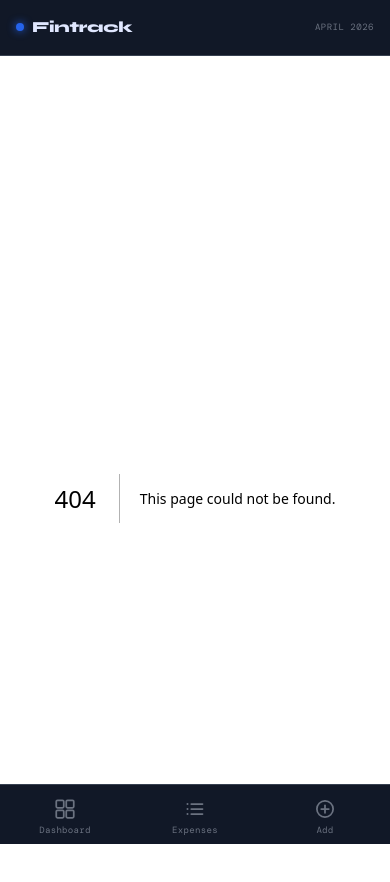
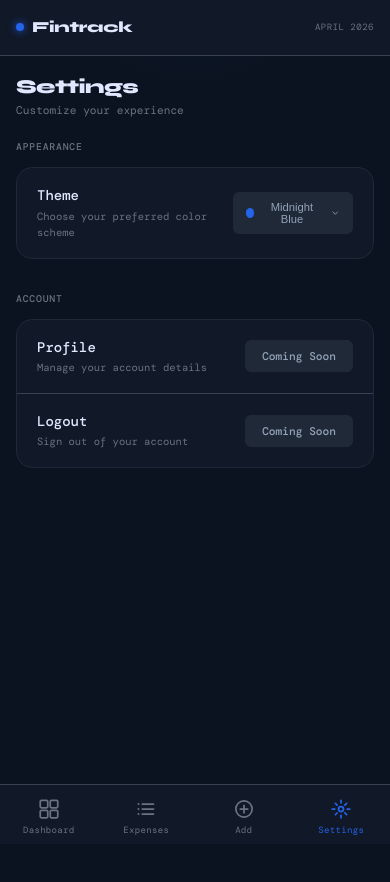
Before and after one commit to sprajosh/plutus, a Next.js app: page /settings in a window 390 px wide. Before the commit this address had no page. Shown: the top 882 px of the page. After the commit the page ends 844 px from the top, so only its background shows below. Built offline with nearby package versions, Linux system fonts and the light colour scheme; a web font is replaced by a local one.

Commit message:
Add settings page with theme dropdown and mobile nav with active states

```diff
--- /dev/null
+++ b/app/components/MobileNav.tsx
@@ -0,0 +1,50 @@
+'use client';
+
+import { usePathname } from 'next/navigation';
+import Link from 'next/link';
+
+export function MobileNav() {
+  const pathname = usePathname();
+
+  const isActive = (path: string) => pathname === path;
+
+  return (
+    <nav className="mobile-nav">
+      <Link href="/" className={`mobile-nav-link ${isActive('/') ? 'active' : ''}`}>
+        <svg viewBox="0 0 16 16" fill="none" stroke="currentColor" strokeWidth="1.4" strokeLinecap="round" strokeLinejoin="round">
+          <rect x="1" y="1" width="6" height="6" rx="1"/>
+          <rect x="9" y="1" width="6" height="6" rx="1"/>
+          <rect x="1" y="9" width="6" height="6" rx="1"/>
+          <rect x="9" y="9" width="6" height="6" rx="1"/>
+        </svg>
+        Dashboard
+      </Link>
+      <Link href="/expenses" className={`mobile-nav-link ${isActive('/expenses') ? 'active' : ''}`}>
+        <svg viewBox="0 0 16 16" fill="none" stroke="currentColor" strokeWidth="1.4" strokeLinecap="round" strokeLinejoin="round">
+          <line x1="5" y1="4" x2="14" y2="4"/>
+          <line x1="5" y1="8" x2="14" y2="8"/>
+          <line x1="5" y1="12" x2="14" y2="12"/>
+          <circle cx="2" cy="4" r="0.8" fill="currentColor" stroke="none"/>
+          <circle cx="2" cy="8" r="0.8" fill="currentColor" stroke="none"/>
+          <circle cx="2" cy="12" r="0.8" fill="currentColor" stroke="none"/>
+        </svg>
+        Expenses
+      </Link>
+      <Link href="/expenses/new" className={`mobile-nav-link mobile-nav-add ${isActive('/expenses/new') ? 'active' : ''}`}>
+        <svg viewBox="0 0 16 16" fill="none" stroke="currentColor" strokeWidth="1.4" strokeLinecap="round" strokeLinejoin="round">
+          <circle cx="8" cy="8" r="6.5"/>
+          <line x1="8" y1="5" x2="8" y2="11"/>
+          <line x1="5" y1="8" x2="11" y2="8"/>
+        </svg>
+        Add
+      </Link>
+      <Link href="/settings" className={`mobile-nav-link ${isActive('/settings') ? 'active' : ''}`}>
+        <svg viewBox="0 0 16 16" fill="none" stroke="currentColor" strokeWidth="1.4" strokeLinecap="round" strokeLinejoin="round">
+          <circle cx="8" cy="8" r="2"/>
+          <path d="M8 1v2M8 13v2M1 8h2M13 8h2M3.5 3.5l1.4 1.4M11.1 11.1l1.4 1.4M3.5 12.6l1.4-1.4M11.1 4.9l1.4-1.4"/>
+        </svg>
+        Settings
+      </Link>
+    </nav>
+  );
+}
--- a/app/layout.tsx
+++ b/app/layout.tsx
@@ -1,19 +1,28 @@
 import type { Metadata } from 'next';
 import Link from 'next/link';
 import './globals.css';
+import { MobileNav } from './components/MobileNav';
 
 export const metadata: Metadata = {
   title: 'Fintrack — Expense Planner',
   description: 'Personal finance expense tracker',
 };
 
+function getInitialTheme() {
+  if (typeof window !== 'undefined') {
+    return 'theme-' + (localStorage.getItem('fintrack-theme') || 'midnight-blue');
+  }
+  return 'theme-midnight-blue';
+}
+
 export default function RootLayout({ children }: { children: React.ReactNode }) {
   const now = new Date();
   const monthYear = now.toLocaleDateString('en-US', { month: 'long', year: 'numeric' });
+  const theme = getInitialTheme();
 
   return (
     <html lang="en">
-      <body>
+      <body className={theme}>
         <div className="app-shell">
           <header className="topbar">
             <Link href="/" className="topbar-logo">
@@ -63,36 +72,7 @@ export default function RootLayout({ children }: { children: React.ReactNode })
           </nav>
 
           {/* Mobile bottom nav */}
-          <nav className="mobile-nav">
-            <Link href="/" className="mobile-nav-link">
-              <svg viewBox="0 0 16 16" fill="none" stroke="currentColor" strokeWidth="1.4" strokeLinecap="round" strokeLinejoin="round">
-                <rect x="1" y="1" width="6" height="6" rx="1"/>
-                <rect x="9" y="1" width="6" height="6" rx="1"/>
-                <rect x="1" y="9" width="6" height="6" rx="1"/>
-                <rect x="9" y="9" width="6" height="6" rx="1"/>
-              </svg>
-              Dashboard
-            </Link>
-            <Link href="/expenses" className="mobile-nav-link">
-              <svg viewBox="0 0 16 16" fill="none" stroke="currentColor" strokeWidth="1.4" strokeLinecap="round" strokeLinejoin="round">
-                <line x1="5" y1="4" x2="14" y2="4"/>
-                <line x1="5" y1="8" x2="14" y2="8"/>
-                <line x1="5" y1="12" x2="14" y2="12"/>
-                <circle cx="2" cy="4" r="0.8" fill="currentColor" stroke="none"/>
-                <circle cx="2" cy="8" r="0.8" fill="currentColor" stroke="none"/>
-                <circle cx="2" cy="12" r="0.8" fill="currentColor" stroke="none"/>
-              </svg>
-              Expenses
-            </Link>
-            <Link href="/expenses/new" className="mobile-nav-link mobile-nav-add">
-              <svg viewBox="0 0 16 16" fill="none" stroke="currentColor" strokeWidth="1.4" strokeLinecap="round" strokeLinejoin="round">
-                <circle cx="8" cy="8" r="6.5"/>
-                <line x1="8" y1="5" x2="8" y2="11"/>
-                <line x1="5" y1="8" x2="11" y2="8"/>
-              </svg>
-              Add
-            </Link>
-          </nav>
+          <MobileNav />
 
           <main className="main-content fade-in">
             {children}
--- /dev/null
+++ b/app/settings/page.tsx
@@ -0,0 +1,129 @@
+'use client';
+
+import { useState, useEffect, useRef } from 'react';
+
+const themes = [
+  { id: 'midnight-blue', name: 'Midnight Blue', color: '#2563EB' },
+  { id: 'forest', name: 'Forest', color: '#4ade80' },
+  { id: 'sunset', name: 'Sunset', color: '#fb923c' },
+  { id: 'slate', name: 'Slate', color: '#38bdf8' },
+  { id: 'rose', name: 'Rose', color: '#f472b6' },
+  { id: 'forest-minimal', name: 'Forest Minimal', color: '#2F855A' },
+  { id: 'sunset-warm', name: 'Sunset Warm', color: '#F97316' },
+  { id: 'cool-teal', name: 'Cool Teal', color: '#14B8A6' },
+  { id: 'graphite-lime', name: 'Graphite Lime', color: '#84CC16' },
+  { id: 'deep-purple', name: 'Deep Purple', color: '#8B5CF6' },
+  { id: 'ocean-blue', name: 'Ocean Blue', color: '#3B82F6' },
+  { id: 'rose-soft', name: 'Rose Soft', color: '#F43F5E' },
+  { id: 'ice-blue', name: 'Ice Blue', color: '#38BDF8' },
+  { id: 'sand-light', name: 'Sand Light', color: '#D97706' },
+  { id: 'mint-light', name: 'Mint Light', color: '#14B8A6' },
+  { id: 'pastel-simple', name: 'Pastel Simple', color: '#A5B4FC' },
+  { id: 'soft-lavender', name: 'Soft Lavender', color: '#C4B5FD' },
+  { id: 'peach-calm', name: 'Peach Calm', color: '#FDBA74' },
+  { id: 'mint-breeze', name: 'Mint Breeze', color: '#99F6E4' },
+  { id: 'baby-blue', name: 'Baby Blue', color: '#93C5FD' },
+];
+
+export default function SettingsPage() {
+  const [currentTheme, setCurrentTheme] = useState('midnight-blue');
+  const [dropdownOpen, setDropdownOpen] = useState(false);
+  const dropdownRef = useRef<HTMLDivElement>(null);
+
+  useEffect(() => {
+    const saved = localStorage.getItem('fintrack-theme') || 'midnight-blue';
+    setCurrentTheme(saved);
+    document.body.className = `theme-${saved}`;
+  }, []);
+
+  useEffect(() => {
+    const handleClickOutside = (e: MouseEvent) => {
+      if (dropdownRef.current && !dropdownRef.current.contains(e.target as Node)) {
+        setDropdownOpen(false);
+      }
+    };
+    if (dropdownOpen) {
+      document.addEventListener('mousedown', handleClickOutside);
+      return () => document.removeEventListener('mousedown', handleClickOutside);
+    }
+  }, [dropdownOpen]);
+
+  const handleThemeChange = (themeId: string) => {
+    const className = `theme-${themeId}`;
+    setCurrentTheme(themeId);
+    localStorage.setItem('fintrack-theme', themeId);
+    document.body.className = className;
+    setDropdownOpen(false);
+  };
+
+  const currentThemeData = themes.find(t => t.id === currentTheme) || themes[0];
+
+  return (
+    <div>
+      <div className="page-header">
+        <div>
+          <h1 className="page-title">Settings</h1>
+          <p className="page-subtitle">Customize your experience</p>
+        </div>
+      </div>
+
+      <div className="settings-section">
+        <h2 className="settings-heading">Appearance</h2>
+        <div className="settings-card">
+          <div className="settings-row">
+            <div className="settings-label">
+              <span className="settings-label-title">Theme</span>
+              <span className="settings-label-desc">Choose your preferred color scheme</span>
+            </div>
+            <div className="theme-dropdown" ref={dropdownRef}>
+              <button
+                className="theme-dropdown-trigger"
+                onClick={() => setDropdownOpen(!dropdownOpen)}
+              >
+                <span className="theme-dot" style={{ background: currentThemeData.color }} />
+                {currentThemeData.name}
+                <svg className={`dropdown-arrow ${dropdownOpen ? 'open' : ''}`} width="12" height="12" viewBox="0 0 24 24" fill="none" stroke="currentColor" strokeWidth="2">
+                  <polyline points="6 9 12 15 18 9"/>
+                </svg>
+              </button>
+              {dropdownOpen && (
+                <div className="theme-dropdown-menu">
+                  {themes.map((theme) => (
+                    <button
+                      key={theme.id}
+                      className={`theme-dropdown-item ${currentTheme === theme.id ? 'active' : ''}`}
+                      onClick={() => handleThemeChange(theme.id)}
+                    >
+                      <span className="theme-dot" style={{ background: theme.color }} />
+                      {theme.name}
+                    </button>
+                  ))}
+                </div>
+              )}
+            </div>
+          </div>
+        </div>
+      </div>
+
+      <div className="settings-section">
+        <h2 className="settings-heading">Account</h2>
+        <div className="settings-card">
+          <div className="settings-row">
+            <div className="settings-label">
+              <span className="settings-label-title">Profile</span>
+              <span className="settings-label-desc">Manage your account details</span>
+            </div>
+            <button className="btn btn-secondary" disabled>Coming Soon</button>
+          </div>
+          <div className="settings-row">
+            <div className="settings-label">
+              <span className="settings-label-title">Logout</span>
+              <span className="settings-label-desc">Sign out of your account</span>
+            </div>
+            <button className="btn btn-secondary" disabled>Coming Soon</button>
+          </div>
+        </div>
+      </div>
+    </div>
+  );
+}
```
